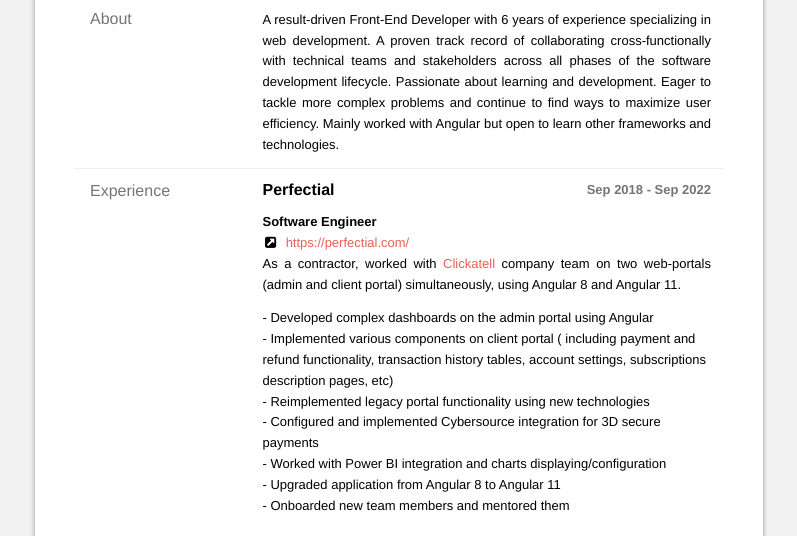
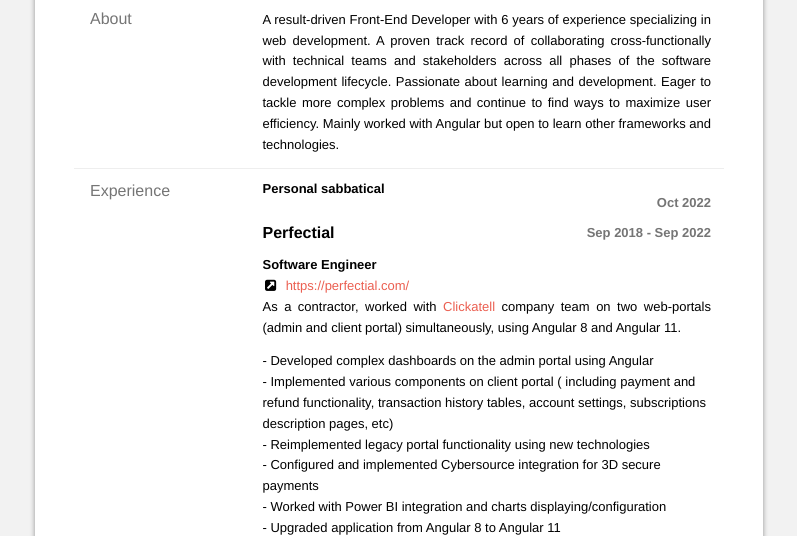
Before and after one commit to VitaliaBilaniuk/VitaliaBilaniuk.github.io, a plain HTML site: page index.html in a window 1280 px wide. Shown: the part 263-799 px from the top of the page, without its empty margins (241-1038 px from the left). Drawn offline with Linux system fonts and the light colour scheme.

Commit message:
Update index.html

```diff
--- a/index.html
+++ b/index.html
@@ -592,6 +592,18 @@ h2.section-title {
 				<section class="section">
 					<h2 class='section-title'>Experience</h2>
 					<section id="work">
+					       <header>
+							<div class="position">
+								Personal sabbatical
+						       	</div>
+							<div class="date">
+								<span class="startDate">
+									Oct 2022
+								</span>
+								<span class="endDate">
+								</span>
+							</div>
+						</header>
 						<header>
 							<h3 class="name">
 								Perfectial
```
